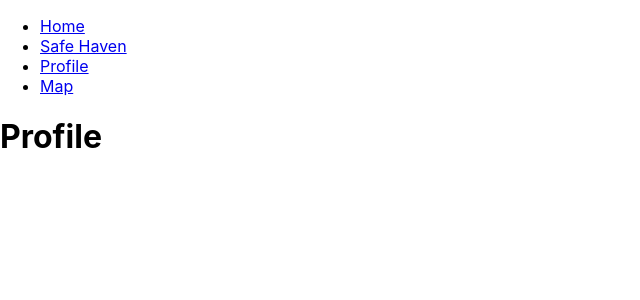
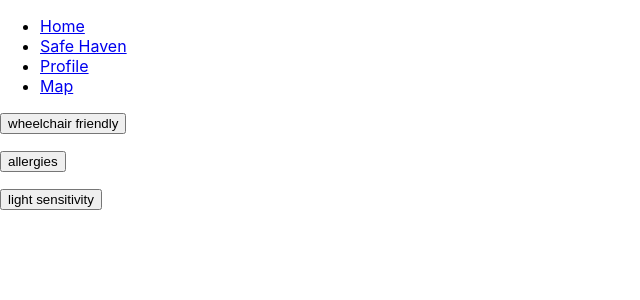
Before and after one commit to churellano/hypegang-lhd, a React (Create React App) app in the folder client/: page /profile in a window 1280 px wide. Shown: the top 300 px of the page, without its empty margins (0-640 px from the left). Built offline with nearby package versions, Linux system fonts and the light colour scheme; what google-maps-react would draw is missing.

Commit message:
good stuff

```diff
--- a/client/src/components/Profile.js
+++ b/client/src/components/Profile.js
@@ -1,9 +1,87 @@
 import React from 'react'
 
-const Profile = () => (
-  <div>
-    <h1>Profile</h1>
-  </div>
-)
+/*
+  <p><button onClick={this.clickCounter("allergies")} type="button">Click me!</button></p>
+  <p><button onClick={this.clickCounter("light sensitivity")} type="button">Click me!</button></p>
+*/
 
-export default Profile
+export default class Profile extends React.Component {
+  render() {
+    return (
+      <div>
+        <p><button onClick={(e) => this.clickCounter(e, "wheelchair friendly")} type="button">wheelchair friendly</button></p>
+        <p><button onClick={(e) => this.clickCounter(e, "allergies")} type="button">allergies</button></p>
+        <p><button onClick={(e) => this.clickCounter(e, "light sensitivity")} type="button">light sensitivity</button></p>
+<div id="result"></div>
+
+      </div>
+    );
+  }
+
+  clickCounter(event, field) {
+    // var field = "wheelchair friendly";
+    let updatedValue = "true";
+    if (typeof(Storage) !== "undefined") {
+      if (field === "wheelchair friendly") {
+        console.log(typeof(sessionStorage.wheelchair))
+        if (typeof(sessionStorage.wheelchair) === "string") {
+          if (sessionStorage.wheelchair === "true") {
+            sessionStorage.wheelchair = "false";
+          }
+          else if (sessionStorage.wheelchair === "false") {
+            sessionStorage.wheelchair = "true";
+          }
+          else {
+            sessionStorage.wheelchair = "false?"
+          }
+        } else {
+          sessionStorage.wheelchair = "true";
+        }
+        updatedValue = sessionStorage.wheelchair;
+      }
+      if (field === "allergies") {
+        if (typeof(sessionStorage.allergies) === "string") {
+          if (sessionStorage.allergies === "true") {
+            sessionStorage.allergies = "false";
+          }
+          else if (sessionStorage.allergies === "false") {
+            sessionStorage.allergies = "true";
+          }
+          else {
+            sessionStorage.allergies = "false?"
+          }
+          // sessionStorage.allergies = !sessionStorage.allergies;
+        } else {
+          sessionStorage.allergies = "true";
+        }
+        updatedValue = sessionStorage.allergies;
+      }
+      if (field === "light sensitivity") {
+        if (typeof(sessionStorage.light) === "string") {
+          if (sessionStorage.light === "true") {
+            sessionStorage.light = "false";
+          }
+          else if (sessionStorage.light === "false") {
+            sessionStorage.light = "true";
+          }
+          else {
+            sessionStorage.light = "false?"
+          }
+          // sessionStorage.light = !sessionStorage.light;
+        } else {
+          sessionStorage.light = "true";
+        }
+        updatedValue = sessionStorage.light;
+      }
+      console.log(sessionStorage.wheelchair)
+
+      document.getElementById("result").innerHTML = "The field for " + field + " has been updated to " + updatedValue + "!";
+    }
+
+    else {
+      document.getElementById("result").innerHTML = "Sorry, your browser does not support web storage...";
+    }
+  }
+
+
+}
```
Also changed, not shown: 1 other file (tests, documents, lock files or other folders).
